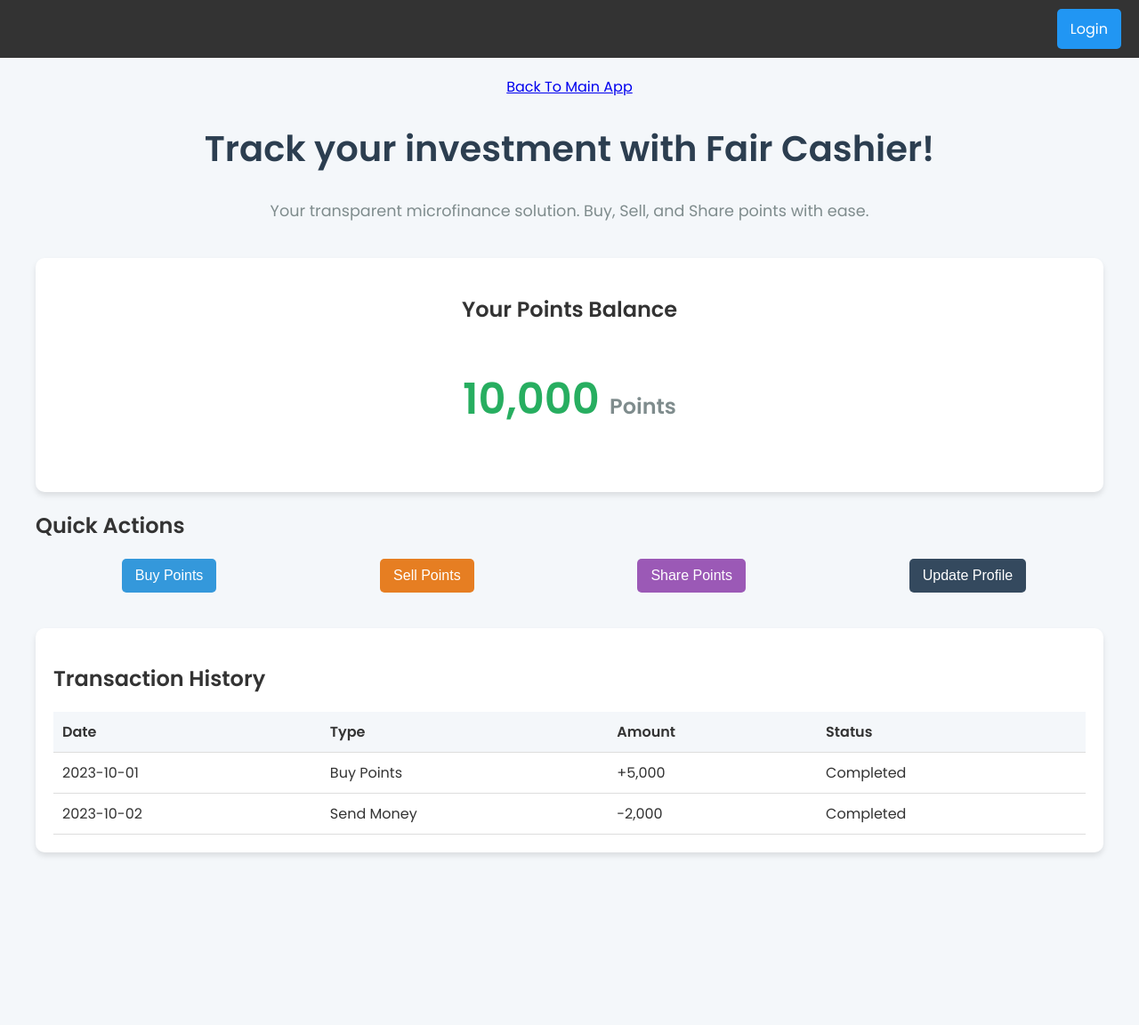
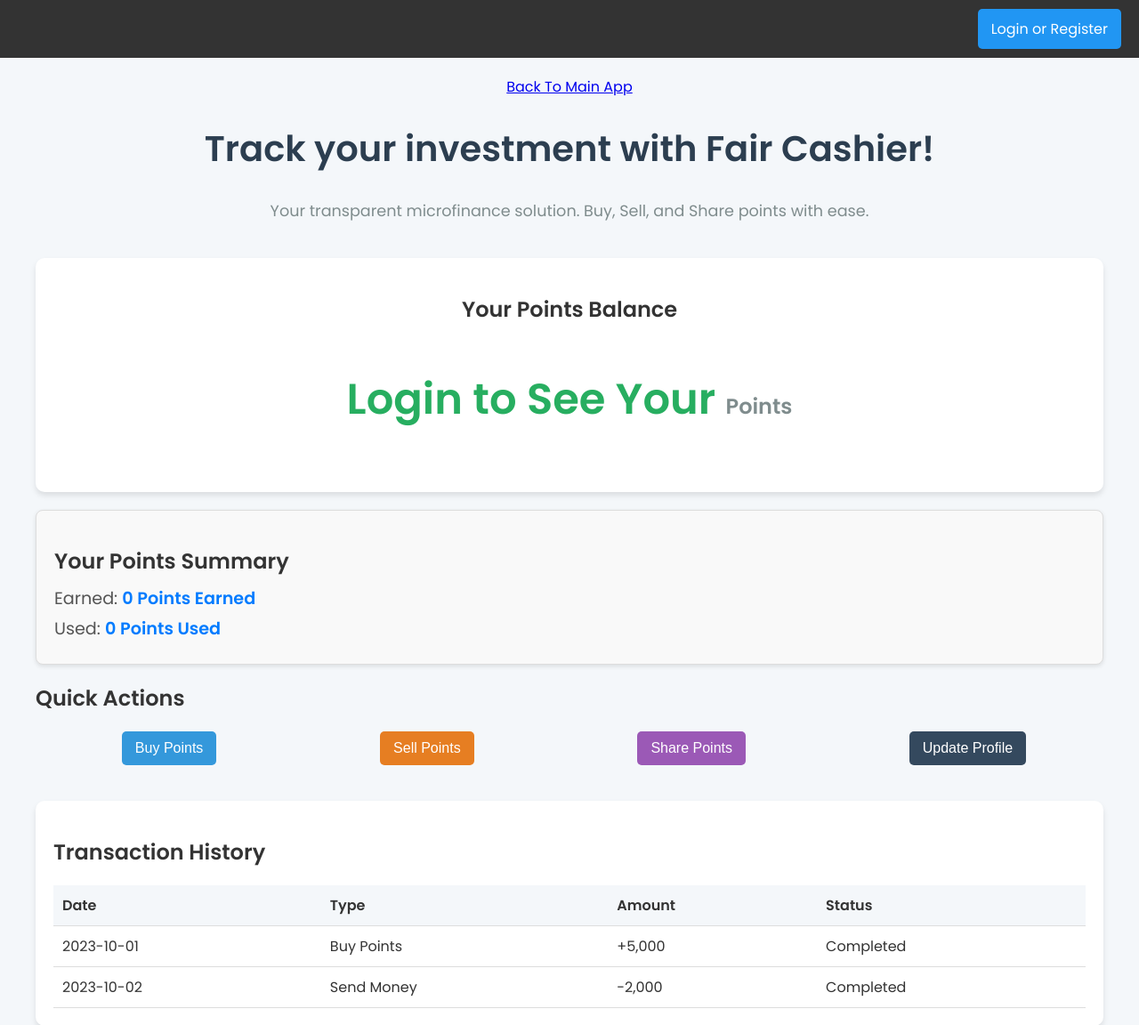
Before and after one commit to TINEXRICHEAE/fair-cashier, a Django app: page /dashboard in a window 1280 px wide. Shown: the top 1152 px of the page at 89% size. Before the commit the page ends 962 px from the top, so only its background shows below. Run offline with Django 4.2, Linux system fonts and the light colour scheme; data that the repository does not hold is empty.

Commit message:
add points view

```diff
--- a/finance/payments/urls.py
+++ b/finance/payments/urls.py
@@ -9,6 +9,7 @@ urlpatterns = [
     path('login_user', views.login_user, name='login_user'),
     path('check_auth', views.check_auth, name='check_auth'),
     path('logout_user', views.logout_user, name='logout_user'),
+    path('points', views.points_view, name='points'),
 
 
 ]
--- a/finance/payments/views.py
+++ b/finance/payments/views.py
@@ -1,3 +1,5 @@
+from .models import Points, Users
+from django.contrib.auth.decorators import login_required
 from django.contrib.auth import logout
 from django.contrib.auth import authenticate, login
 import logging
@@ -111,3 +113,66 @@ def logout_user(request):
         logout(request)  # Ends the user's session
         return JsonResponse({'message': 'Logout successful'}, status=200)
     return JsonResponse({'error': 'Invalid request method'}, status=400)
+
+
+@login_required
+def points_view(request):
+    if request.method == 'GET':
+        # Fetch the points data for the logged-in user
+        try:
+            points = Points.objects.get(user_id=request.user.user_id)
+        except Points.DoesNotExist:
+            # Create a new Points record with an initial balance of 1000
+            points = Points.objects.create(
+                user_id=request.user.user_id,
+                points_balance=1000,
+                points_earned=0,
+                points_used=0
+            )
+
+        # Return the points data
+        return JsonResponse({
+            'user_id': points.user_id,
+            'points_balance': points.points_balance,
+            'points_earned': points.points_earned,
+            'points_used': points.points_used,
+            'created_at': points.created_at,
+            'updated_at': points.updated_at
+        })
+
+    elif request.method == 'POST':
+        # Update the points data for the logged-in user
+        try:
+            points = Points.objects.get(user_id=request.user.user_id)
+        except Points.DoesNotExist:
+            # Create a new Points record with an initial balance of 1000
+            points = Points.objects.create(
+                user_id=request.user.user_id,
+                points_balance=1000,
+                points_earned=0,
+                points_used=0
+            )
+
+        # Get the updated values from the request
+        points_earned = int(request.POST.get('points_earned', 0))
+        points_used = int(request.POST.get('points_used', 0))
+
+        # Update the points data
+        points.points_earned += points_earned
+        points.points_used += points_used
+        points.points_balance = 1000 + points.points_earned - points.points_used
+        points.save()
+
+        # Return the updated points data
+        return JsonResponse({
+            'user_id': points.user_id,
+            'points_balance': points.points_balance,
+            'points_earned': points.points_earned,
+            'points_used': points.points_used,
+            'created_at': points.created_at,
+            'updated_at': points.updated_at
+        })
+
+    else:
+        # Handle unsupported HTTP methods
+        return JsonResponse({'error': 'Method not allowed'}, status=405)
--- a/finance/static/css/dashboard.css
+++ b/finance/static/css/dashboard.css
@@ -240,3 +240,30 @@ body {
   justify-content: space-between; /* Space between buttons */
   margin-top: 20px; /* Space above buttons */
 }
+
+/* Add this to your CSS file */
+.card.points-summary {
+    background-color: #f9f9f9; /* Light background for the card */
+    border: 1px solid #ddd; /* Light border */
+    border-radius: 8px; /* Rounded corners */
+    padding: 20px; /* Padding inside the card */
+    margin-top: 20px; /* Space above the card */
+    box-shadow: 0 2px 5px rgba(0, 0, 0, 0.1); /* Subtle shadow */
+}
+
+.card.points-summary h2 {
+    font-size: 1.5em; /* Larger font size for the heading */
+    margin-bottom: 10px; /* Space below the heading */
+    color: #333; /* Darker color for the heading */
+}
+
+.card.points-summary p {
+    font-size: 1.2em; /* Slightly larger font size for the paragraphs */
+    margin: 5px 0; /* Space above and below each paragraph */
+    color: #555; /* Medium gray color for the text */
+}
+
+.card.points-summary .value {
+    font-weight: bold; /* Bold text for the values */
+    color: #007bff; /* Blue color for the points values */
+}
--- a/finance/static/js/dashboard.js
+++ b/finance/static/js/dashboard.js
@@ -1,4 +1,3 @@
-
 function showLoginPrompt() {
   document.getElementById('loginPromptModal').style.display = 'block'; // Show the modal
 }
@@ -45,6 +44,38 @@ function checkAuthAndExecute(action) {
       console.error('Error checking authentication:', error);
     });
 }
+
+// Fetch Points Data from Backend
+function fetchPointsData() {
+  const csrftoken = getCookie('csrftoken');
+  fetch('/points', {
+    headers: {
+      'X-CSRFToken': csrftoken
+    }
+  })
+    .then(response => response.json())
+    .then(data => {
+      // Update the points balance in the UI
+      const pointsBalanceElement = document.querySelector('.points-balance .balance');
+      if (pointsBalanceElement) {
+        pointsBalanceElement.textContent = `${data.points_balance.toLocaleString()} Points`;
+      }
+
+      // Update points earned and points used
+      const pointsEarnedElement = document.querySelector('.points-earned .value');
+      const pointsUsedElement = document.querySelector('.points-used .value');
+      if (pointsEarnedElement) {
+        pointsEarnedElement.textContent = `${data.points_earned.toLocaleString()} Points Earned`;
+      }
+      if (pointsUsedElement) {
+        pointsUsedElement.textContent = `${data.points_used.toLocaleString()} Points Used`;
+      }
+    })
+    .catch(error => {
+      console.error('Error fetching points data:', error);
+    });
+}
+
 // Open Modals
 function openBuyPointsModal() {
   document.getElementById('buyPointsModal').style.display = 'flex';
@@ -94,3 +125,6 @@ function openBuyPointsModal() {
       console.error('Error during logout:', error);
     });
 }
+
+// Initialize
+fetchPointsData(); // Fetch points data on page load
--- a/finance/templates/dashboard.html
+++ b/finance/templates/dashboard.html
@@ -16,7 +16,7 @@
     {% if user.is_authenticated %}
       <button class="btn logout" onclick="logoutUser()">Logout</button>
     {% else %}
-      <a href="{% url 'login_user' %}" class="btn login">Login</a>
+      <a href="{% url 'login_user' %}" class="btn login">Login or Register</a>
     {% endif %}
   </div>
 </nav>
@@ -34,7 +34,13 @@
     <!-- Points Balance -->
     <section class="card points-balance">
       <h2>Your Points Balance</h2>
-      <p class="balance">10,000 <span>Points</span></p>
+      <p class="balance">Login to See Your <span>Points</span></p>
+    </section>
+    <!-- Points Earned and Used -->
+    <section class="card points-summary">
+      <h2>Your Points Summary</h2>
+      <p class="points-earned">Earned: <span class="value">0 Points Earned</span></p>
+      <p class="points-used">Used: <span class="value">0 Points Used</span></p>
     </section>
 
     <!-- Quick Actions -->
--- a/finance/templates/mainAppDemo.html
+++ b/finance/templates/mainAppDemo.html
@@ -15,7 +15,7 @@
     {% if user.is_authenticated %}
       <button class="btn logout" onclick="logoutUser()">Logout</button>
     {% else %}
-      <a href="{% url 'login_user' %}" class="btn login">Login</a>
+      <a href="{% url 'login_user' %}" class="btn login">Login or Register</a>
     {% endif %}
   </div>
 </nav>
@@ -28,7 +28,7 @@
     <!-- Points Display -->
     <div class="points-display">
       <h2>Your Points</h2>
-      <p id="pointsBalance">1,000</p>
+      <p id="pointsBalance">Login to View</p>
     </div>
     <!-- Dashboard Link -->
       <a href="{% url 'dashboard' %}" class="nav-link">View Details</a> <!-- Use the same class for the link -->
```
Also changed, not shown: finance/static/js/mainAppDemo.js (+43 -7 lines). Lines whose indentation alone changed are shown as unchanged.
